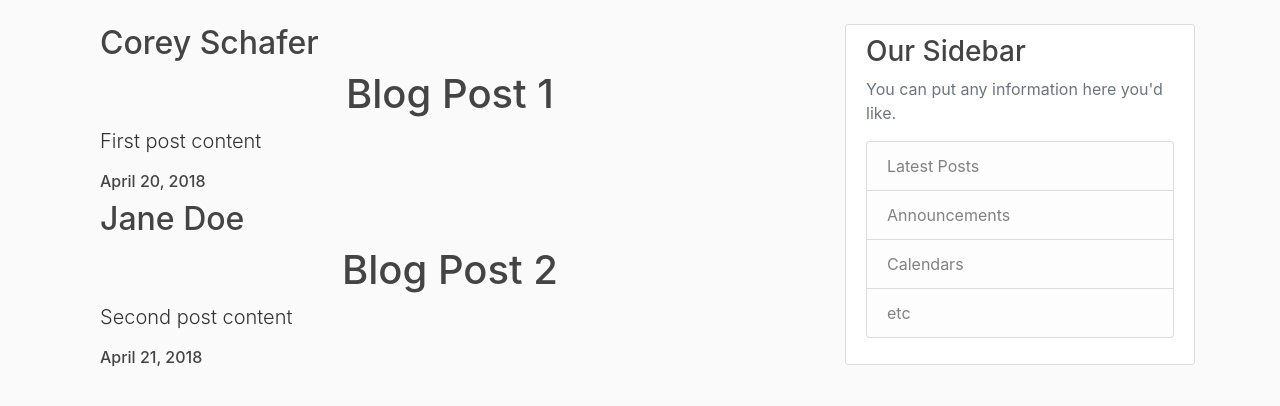
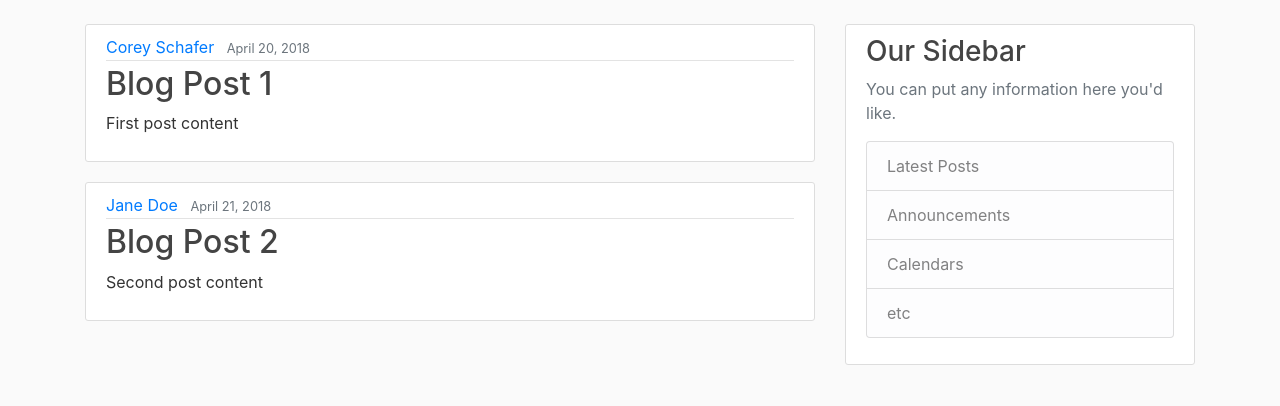
Before and after one commit to wasihun-code/BLOG---Flask, a Flask app: page / in a window 1280 px wide. Shown: the part 56-462 px from the top of the page. Run offline with Flask 2, Linux system fonts and the light colour scheme; some libraries are stand-ins or nearby versions.

Commit message:
MODIFIED: styling -> of posts

```diff
--- a/templates/index.html
+++ b/templates/index.html
@@ -14,14 +14,16 @@
 
 
 {% block content %}
-
     {% for post in posts %}
-        <div class="container">
-            <h2>  {{ post.author }} </h2>
-            <h1 class="text-center h1"> {{ post.title }} </h1>
-            <p class="lead"> {{ post.content }} </p>
-            <h6 class="text-end h6"> {{ post.date_posted }} </h6>
-        </div>
+        <article class="media content-section">
+          <div class="media-body">
+            <div class="article-metadata">
+              <a class="mr-2" href="#">{{ post.author }}</a>
+              <small class="text-muted">{{ post.date_posted }}</small>
+            </div>
+            <h2><a class="article-title" href="#">{{ post.title }}</a></h2>
+            <p class="article-content">{{ post.content }}</p>
+          </div>
+        </article>
     {% endfor %}
-
 {% endblock content %}
```
